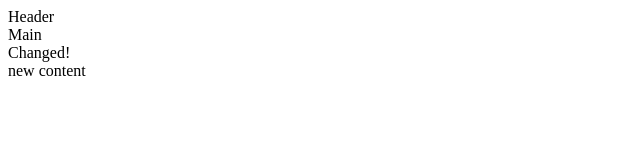
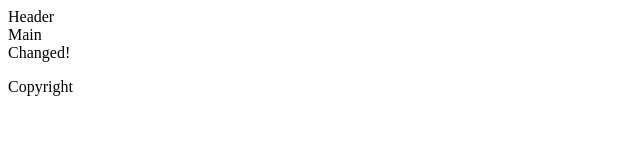
Before and after one commit to KulakIlya/git-test-1, a plain HTML site: page index.html in a window 1280 px wide. Shown: the whole page, without its empty margins (0-640 px from the left). Drawn offline with Linux system fonts and the light colour scheme.

Commit message:
add copyright

```diff
--- a/index.html
+++ b/index.html
@@ -9,6 +9,6 @@
     <header>Header</header>
     <main>Main</main>
     <footer>Changed!</footer>
-    <div>new content</div>
+    <p>Copyright</p>
   </body>
 </html>
```
